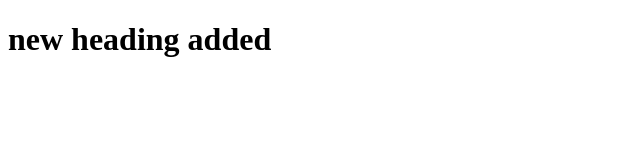
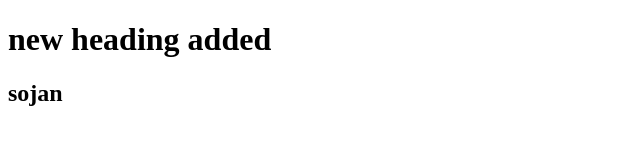
Before and after one commit to ojhasojan/hellohello, a plain HTML site: page contact.html in a window 1280 px wide. Shown: the full height of the page, 0-640 px from the left. Drawn offline with Linux system fonts and the light colour scheme.

Commit message:
new contact

```diff
--- a/contact.html
+++ b/contact.html
@@ -7,6 +7,7 @@
 </head>
 <body>
     <h1>new heading added</h1>
+    <h2>sojan</h2>
 
 </body>
 </html>
```
